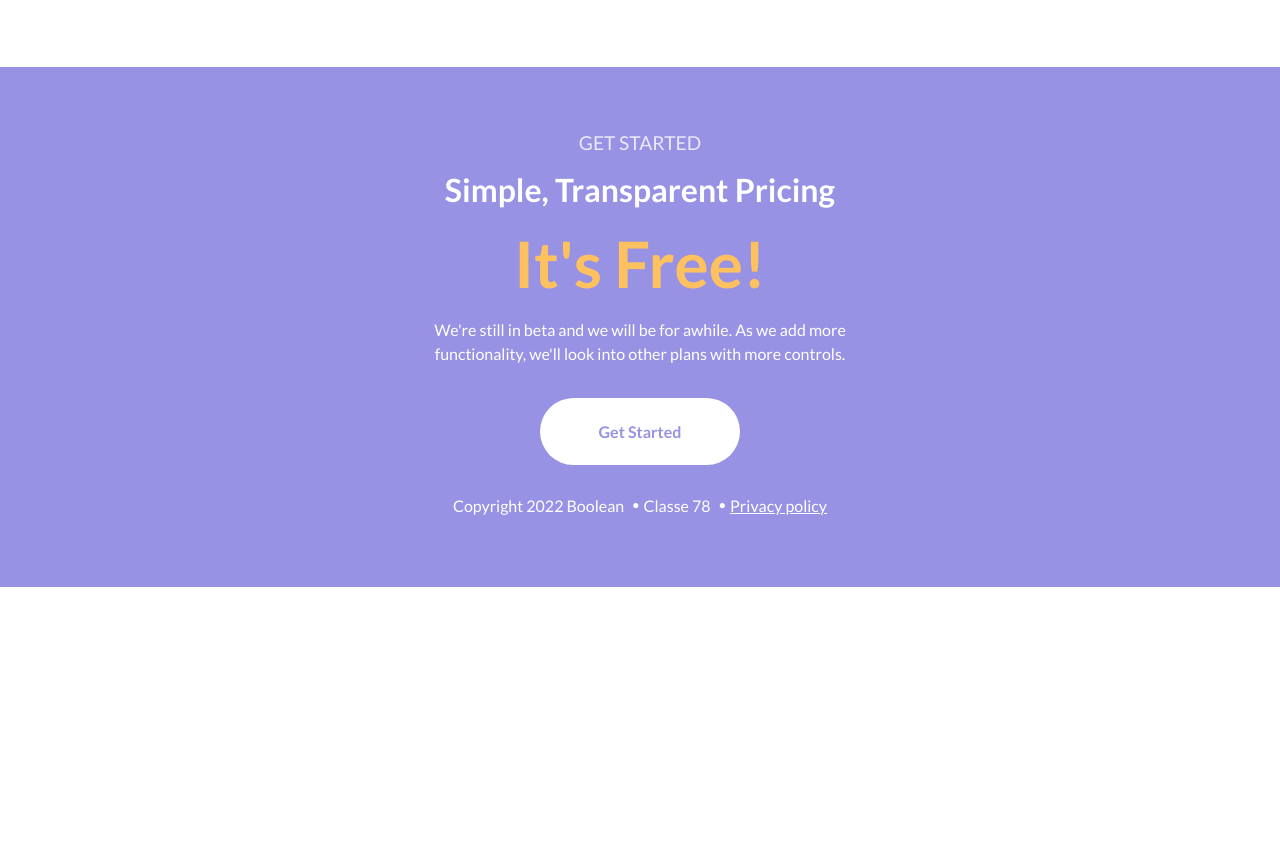
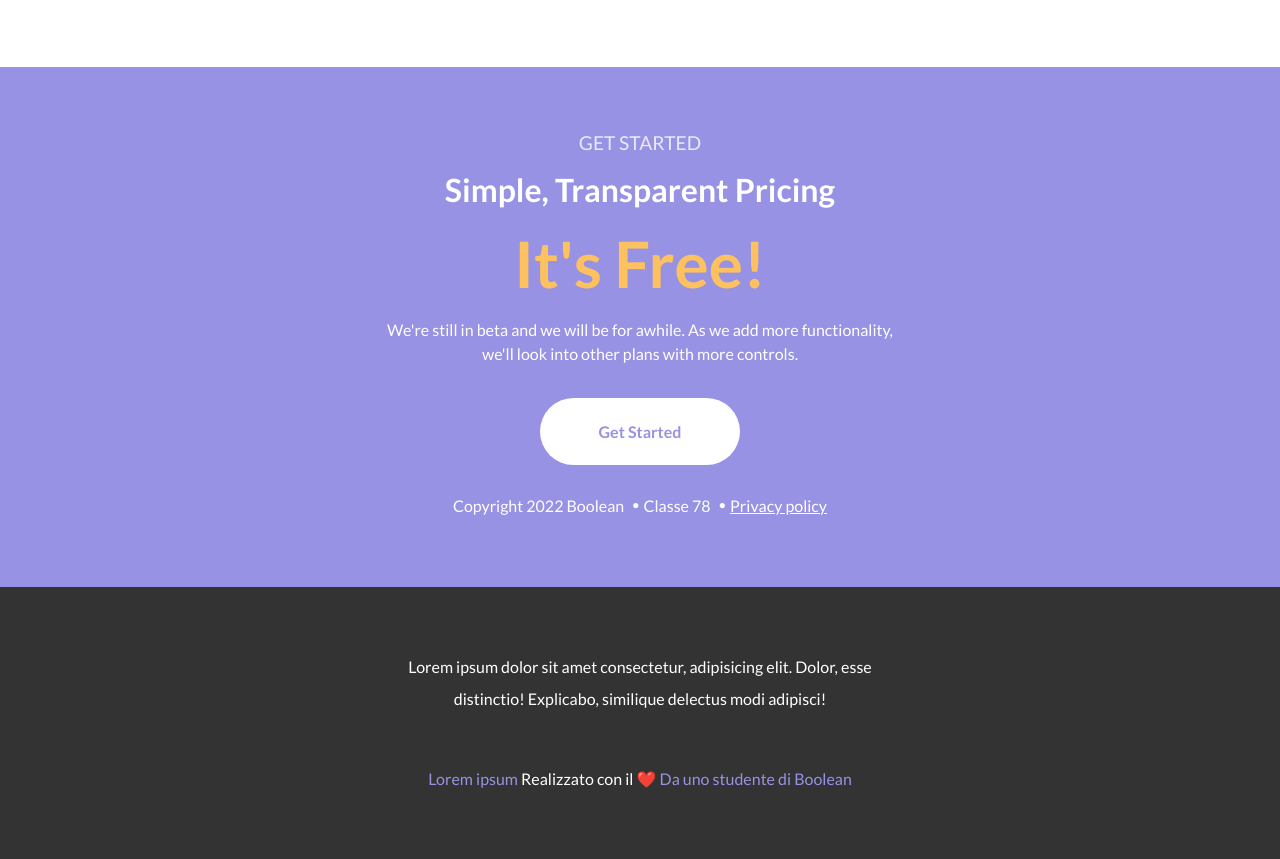
Before and after one commit to Garox7/htmlcss-responsive-layout, a plain HTML site: page index.html in a window 1280 px wide. Shown: the part 4540-5399 px from the top of the page. Before the commit the page ends 5127 px from the top, so only its background shows below. Drawn offline with Linux system fonts and the light colour scheme.

Commit message:
Footer complete

```diff
--- a/css/style.css
+++ b/css/style.css
@@ -53,6 +53,13 @@ h1 {font-size: 2.65rem;}
     max-width: 950px;
     margin: 0 auto;
     padding: 0 2.5rem;
+}
+
+.container-footer {
+    max-width: 600px;
+    margin: 0 auto;
+    padding: 0 2.5rem;
+    text-align: center;
 }
 
 .section-spacer {
@@ -545,11 +552,6 @@ section.cta {
     padding: 4rem 0;
 }
 
-.cta .container {
-    max-width: 500px;
-    text-align: center;
-}
-
 .cta__subtitle {
     color: rgba(255, 255, 255, .8);
     margin-bottom: 1rem;
@@ -607,3 +609,22 @@ p.cta__text {
 .cta__privacy-policy {
     text-decoration: underline;
 }
+
+/*-------- FOOTER ------- */
+footer {
+    background-color: var(--black);
+    padding: 4rem 0;
+}
+
+p.footer__text,
+p.footer__signature {
+    color: white;
+}
+
+p.footer__text {
+    margin-bottom: 3rem;
+}
+
+.footer__signature a {
+    color: var(--purple);
+}
--- a/index.html
+++ b/index.html
@@ -277,7 +277,7 @@
 
         <!-- CTA SECTION  -->
         <section class="cta">
-            <div class="container">
+            <div class="container-footer">
                 <h5 class="cta__subtitle">get started</h5>
                 <h2 class="cta__h2">simple, transparent pricing</h2>
                 <h1 class="cta__title">it's free!</h1>
@@ -289,5 +289,18 @@
             </div>
         </section>
     </main>
+
+    <footer>
+        <div class="container-footer">
+            <p class="footer__text">
+                Lorem ipsum dolor sit amet consectetur, adipisicing elit. Dolor, esse distinctio! Explicabo, similique delectus modi adipisci!
+            </p>
+            <p class="footer__signature">
+                <a href="#">Lorem ipsum</a>
+                Realizzato con il ❤️
+                <a href="https://www.linkedin.com/in/giuseppe-garozzo-href/" target="_blank"> Da uno studente di Boolean</a>
+            </p>
+        </div>
+    </footer>
 </body>
 </html>
```
